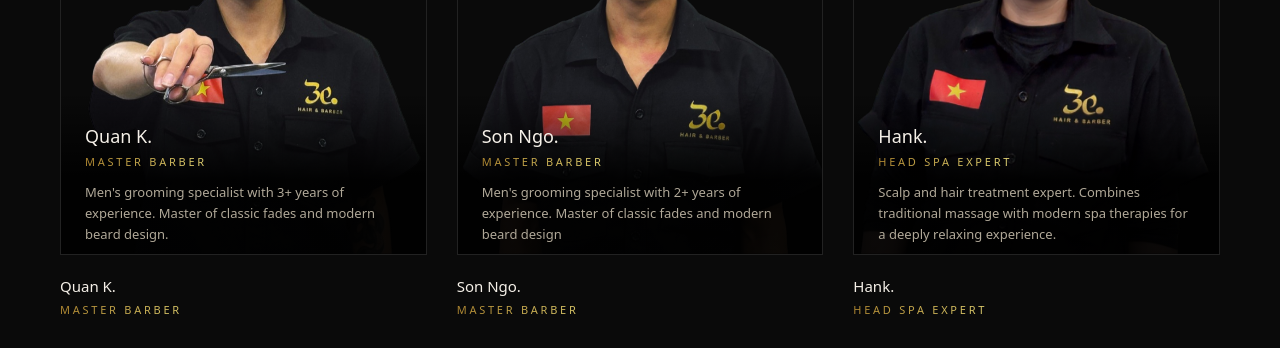
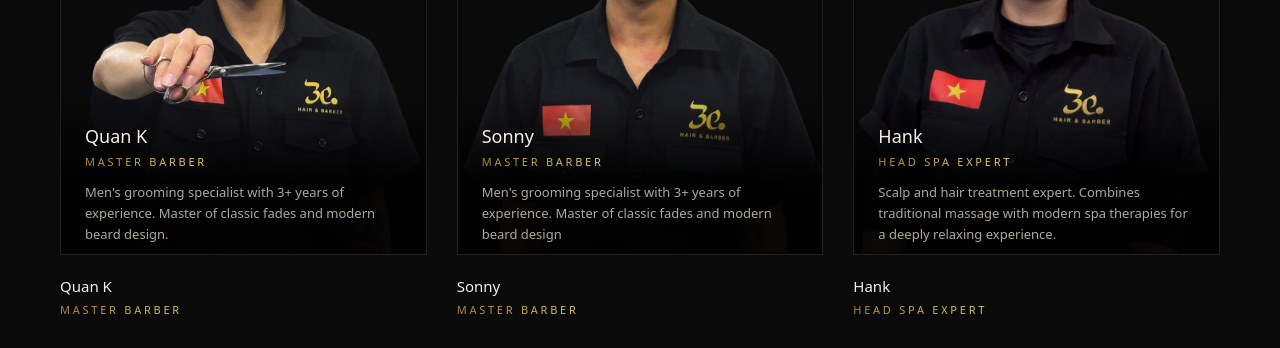
Before and after one commit to vantungpham23-ht/be.booking, a Next.js app: page / in a window 1280 px wide. Shown: the part 2880-3228 px from the top of the page. Built offline with nearby package versions, Linux system fonts and the light colour scheme; no server answers; the database is empty.

Commit message:
son ngo update

```diff
--- a/app/page.tsx
+++ b/app/page.tsx
@@ -38,7 +38,7 @@ type TeamMember = {
 
 const team: TeamMember[] = [
   {
-    name: "Quan K.",
+    name: "Quan K",
     role: "Master Barber",
     bio: {
       en: "Men's grooming specialist with 3+ years of experience. Master of classic fades and modern beard design.",
@@ -52,10 +52,10 @@ const team: TeamMember[] = [
     avatarAlt: "Marek V. – Master Barber tại Be. Hair & Barber",
   },
   {
-    name: "Son Ngo.",
+    name: "Sonny",
     role: "Master Barber",
     bio: {
-      en: "Men's grooming specialist with 2+ years of experience. Master of classic fades and modern beard design",
+      en: "Men's grooming specialist with 3+ years of experience. Master of classic fades and modern beard design",
       sk: "Špecialista na pánske strihy s viac ako 2 rokmi skúseností. Majster klasických fade strihov a modernej úpravy brady.",
     },
     focus: {
@@ -66,7 +66,7 @@ const team: TeamMember[] = [
     avatarAlt: "Lucia K. – Color Specialist tại Be. Hair & Barber",
   },
   {
-    name: "Hank.",
+    name: "Hank",
     role: "Head Spa Expert",
     bio: {
       en: "Scalp and hair treatment expert. Combines traditional massage with modern spa therapies for a deeply relaxing experience.",
```
